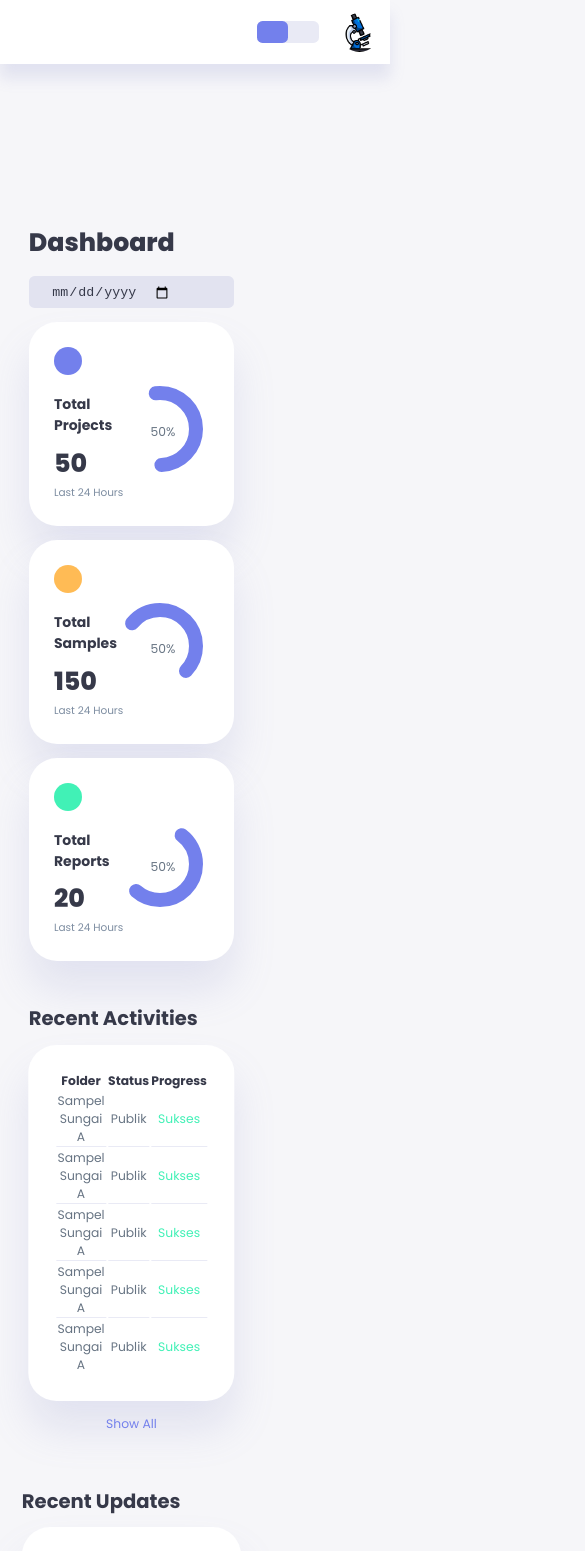
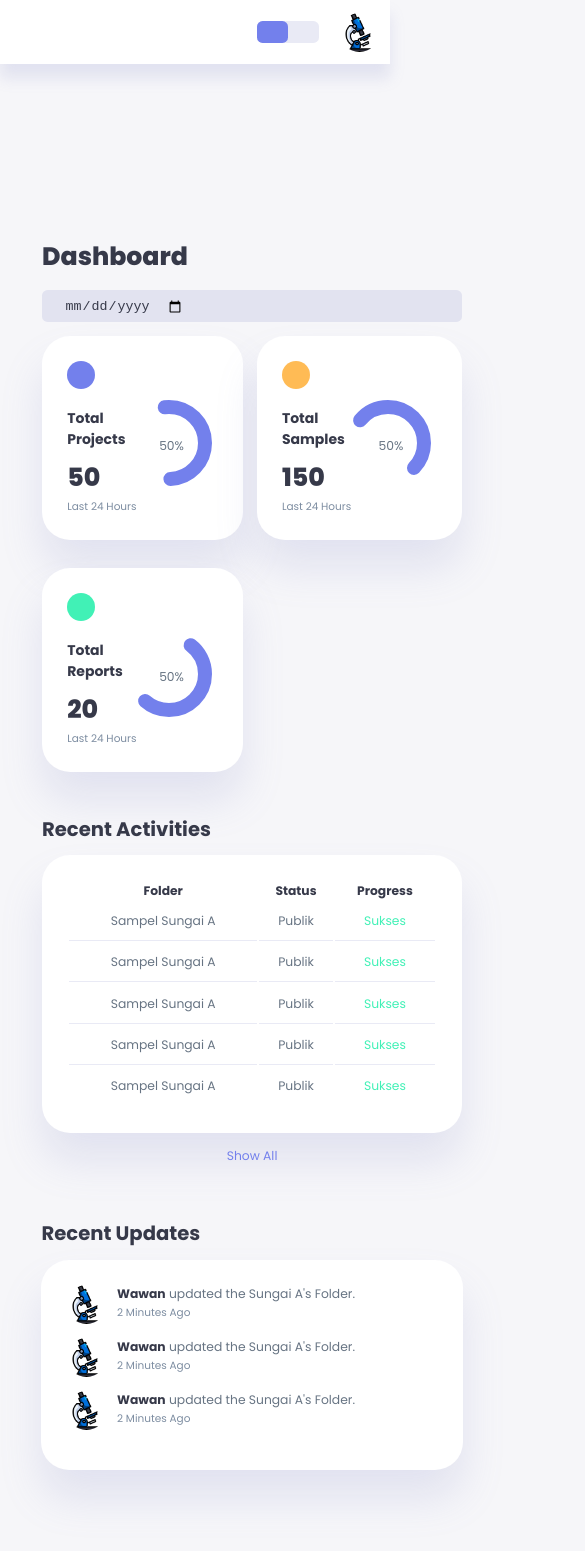
Before and after one commit to Wanz27/Microplastic-Detection-Web, a React (Vite) app in the folder display-web/: page / in a window 390 px wide. Shown: the top 1551 px of the page, 585 px wide, since content can reach past the window. Built offline with nearby package versions, Linux system fonts and the light colour scheme; some icons are missing.

Commit message:
modify responsive web + mobile display

```diff
--- a/display-web/src/App.jsx
+++ b/display-web/src/App.jsx
@@ -1,4 +1,6 @@
 import { BrowserRouter as Router, Routes, Route } from 'react-router-dom';
+import { useState } from "react";
+
 import Navbar from './components/navbar';
 
 import Dashboard from './pages/Dashboard';
@@ -9,13 +11,15 @@ import MyTrash from './pages/MyTrash';
 import Setting from './pages/Setting';
 
 function App() {
+  const [sidebarOpen, setSidebarOpen] = useState(false);
+
   return (
     <Router>
-      <div className="app-layout">
-        <Navbar />
+      <div className="web-layout">
+        <Navbar isOpen={sidebarOpen} onClose={() => setSidebarOpen(false)} />
         <main>
           <Routes>
-            <Route path="/" element={<Dashboard />} />
+            <Route path="/" element={<Dashboard onMenuClick={() => setSidebarOpen(true)} />} />
             <Route path="/detection" element={<Detection />} />
             <Route path="/samples" element={<Samples />} />
             <Route path="/analytics" element={<Analytics />} />
--- a/display-web/src/components/navbar.css
+++ b/display-web/src/components/navbar.css
@@ -26,7 +26,10 @@
 
 aside {
     height: 100vh;
+    width: 14rem;
     display: block;
+    position: relative;
+    transition: transform 0.35s ease-in-out;
 }
 
 aside .top {
@@ -38,6 +41,7 @@ aside .top {
 
 aside .logo {
     display: flex;
+    align-items: center;
     gap: 0.8rem;
 }
 
@@ -53,7 +57,7 @@ aside .close {
 aside .sidebar {
     display: flex;
     flex-direction: column;
-    height: 86vh;
+    height: calc(100vh - 5rem);
     position: relative;
     top: 3rem;
 }
@@ -110,19 +114,30 @@ aside .sidebar a:hover .icon {
     margin-left: 1rem;
 }
 
+/*----------Media Queries Medium Displays----------*/
+@media screen and (max-width: 1200px) {
+    aside {
+        position: relative;
+        background: yellow;
+    }
+}
+
 /*----------Media Queries Small Displays----------*/
 @media screen and (max-width: 768px) {
     aside {
         position: fixed;
-        left: -100%;
+        left: 0;
         width: 18rem;
         height: 100vh;
-        z-index: 1000;
+        z-index: 5000;
+        padding-right: var(--card-padding);
+        transform: translateX(-100%);
+        transition: transform 0.35s ease-in-out;
         background: var(--color-white);
     }
 
     aside.active {
-        left: 0;
+        transform: translateX(0);
     }
 
     aside .close {
--- a/display-web/src/components/navbar.jsx
+++ b/display-web/src/components/navbar.jsx
@@ -10,20 +10,15 @@ import SettingsIcon from '@mui/icons-material/Settings';
 import LogoutIcon from '@mui/icons-material/Logout';
 import './navbar.css';
 
-const Navbar = () =>{
-
-    const closeSidebar = () => {
-    document.querySelector("aside")?.classList.remove("active");
-    };
-
+const Navbar = ({ isOpen, onClose }) =>{
     return (
-        <aside>
+        <aside className={isOpen ? "active" : ""}>
             <div className="top">
                 <div className="logo">
                     <img src="/microscope.png"/>
                     <h2>MICROPLASTIC</h2>
                 </div>
-                <div className="close" id="close-btn" onClick={closeSidebar}>
+                <div className="close" id="close-btn" onClick={onClose}>
                     <CloseIcon className='icon'/>
                 </div>
             </div>
--- a/display-web/src/index.css
+++ b/display-web/src/index.css
@@ -41,7 +41,7 @@ html {
 }
 
 body {
-  width: 10vw;
+  width: 100%;
   height: 100vh;
   font-family: poppins, sans-serif;
   font-size: 0.88rem;
@@ -51,13 +51,15 @@ body {
   color: var(--color-dark);
 }
 
-.app-layout {
+.web-layout {
   display: grid;
-  width: 96%;
-  margin: 0 auto;
+  width: 100%;
+  padding: 1rem;
   gap: 1.8rem;
-  grid-template-columns: 14rem auto;
+  grid-template-columns: 14rem 1fr;
+  min-height: 100vh;
 }
+
 
 a {
   color: var(--color-dark);
@@ -130,9 +132,9 @@ b {
 
 /*----------Media Queries Medium Displays----------*/
 @media screen and (max-width: 1200px) {
-  .container {
-    width: 94%;
-    grid-template-columns: 7rem auto;
+  .web-layout {
+    width: 100%;
+    grid-template-columns: 1fr;
   }
 
   aside .logo h2 {
@@ -155,21 +157,10 @@ b {
 
 /*----------Media Queries Small Displays----------*/
 @media screen and (max-width: 768px) {
-  .container {
+  .web-layout {
     width: 100%;
+    margin-left: 0;
     grid-template-columns: 1fr;
-  }
-
-  aside {
-    position: fixed;
-    left: 0;
-    background: var(--color-white);
-    width: 18rem;
-    z-index: 3;
-    box-shadow: 1rem 3rem 4rem var(--color-light);
-    height: 100vh;
-    padding-right: var(--card-padding);
-    display: none;
   }
 
   aside .logo {
@@ -194,8 +185,4 @@ b {
     bottom: 5rem;
   }
 
-  aside .close {
-    display: inline-block;
-    cursor: pointer;
-  }
 }
--- a/display-web/src/pages/Dashboard.css
+++ b/display-web/src/pages/Dashboard.css
@@ -254,25 +254,27 @@ main .recent-activities a {
 
 /*----------Media Queries Medium Displays----------*/
 @media screen and (max-width: 1200px) {
-  .container {
-    grid-template-columns: auto 23rem;
+  .dashboard-layout {
+    grid-template-columns: 1fr;
+  }
+
+  .right {
+    grid-row: 2;
   }
 
   main .insights {
-    grid-template-columns: 1fr;
-    gap: 0;
+    grid-template-columns: repeat(2, 1fr);
+    gap: 1rem;
   }
 
   main .recent-activities {
-    width: 94%;
-    position: absolute;
-    left: 50%;
-    transform: translateX(-50%);
-    margin: 2rem 0 0 8.8rem;
+    position: relative; /* ⬅️ PENTING */
+    margin-top: 2rem;
+    width: 100%;
   }
 
   main .recent-activities table {
-    width: 83vw;
+    width: 100%;
   }
 
   main table thead tr th:last-child,
@@ -285,6 +287,7 @@ main .recent-activities a {
     display: none;
   }
 }
+
 
 /*----------Media Queries Small Displays----------*/
 @media screen and (max-width: 768px) {
@@ -325,7 +328,7 @@ main .recent-activities a {
         background: var(--color-white);
         width: 100%;
         margin: 0;
-        z-index: 2;
+        z-index: 100;
         box-shadow: 0 1rem 1rem var(--color-light);
     }
 
--- a/display-web/src/pages/Dashboard.jsx
+++ b/display-web/src/pages/Dashboard.jsx
@@ -6,11 +6,7 @@ import LightModeIcon from '@mui/icons-material/LightMode';
 import DarkModeIcon from '@mui/icons-material/DarkMode';
 import './Dashboard.css';
 
-export default function Dashboard() {
-
-    const openSidebar = () => {
-    document.querySelector("aside")?.classList.add("active");
-    };
+export default function Dashboard({ onMenuClick }) {
 
     return (
         <div className='dashboard-layout'>
@@ -136,7 +132,7 @@ export default function Dashboard() {
             </main>
             <div className="right">
                 <div className="top">
-                    <button id='menu-btn' onClick={openSidebar}>
+                    <button id='menu-btn' onClick={onMenuClick}>
                         <MenuIcon className='icon'/>
                     </button>
                     <div className="theme-toggler">
```
